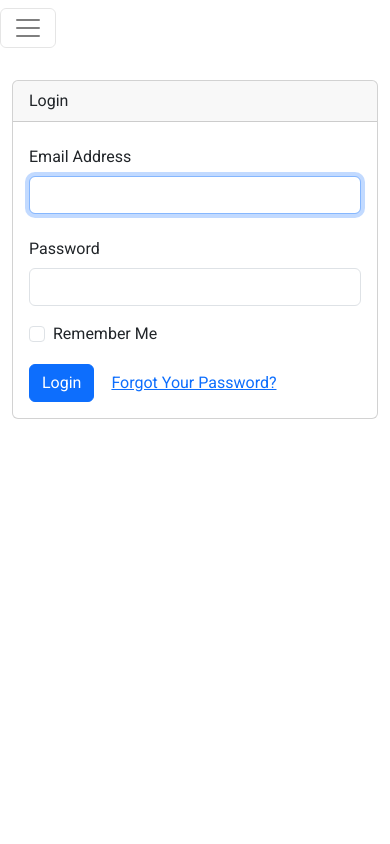
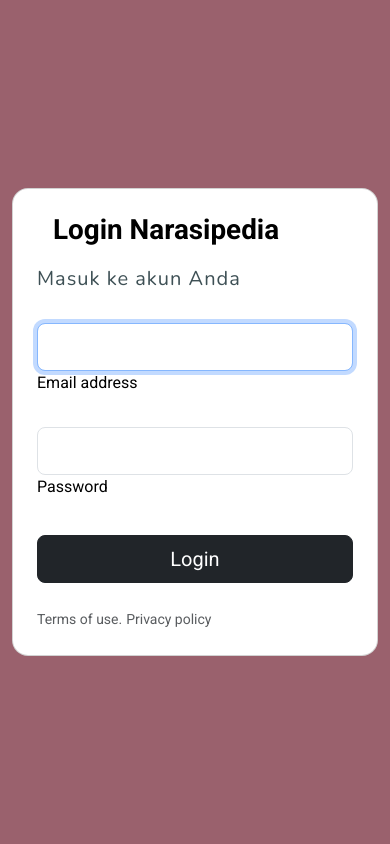
Before and after one commit to syukronkebumen/narasipedia, a Laravel app: page /login in a window 390 px wide. Run offline with Laravel 10, Linux system fonts and the light colour scheme; some libraries are stand-ins or nearby versions.

Commit message:
fiks login admin form

```diff
--- a/resources/views/auth/login.blade.php
+++ b/resources/views/auth/login.blade.php
@@ -1,35 +1,42 @@
 @extends('layouts.appadmin')
 
 @section('content')
-<div class="container">
-    <div class="row justify-content-center">
-        <div class="col-md-8">
-            <div class="card">
-                <div class="card-header">{{ __('Login') }}</div>
+<section class="vh-100" style="background-color: #9A616D;">
+    <div class="container py-5 h-100">
+      <div class="row d-flex justify-content-center align-items-center h-100">
+        <div class="col col-xl-10">
+          <div class="card" style="border-radius: 1rem;">
+            <div class="row g-0">
+              <div class="col-md-6 col-lg-5 d-none d-md-block">
+                <img src="https://mdbcdn.b-cdn.net/img/Photos/new-templates/bootstrap-login-form/img1.webp"
+                  alt="login form" class="img-fluid" style="border-radius: 1rem 0 0 1rem;" />
+              </div>
+              <div class="col-md-6 col-lg-7 d-flex align-items-center">
+                <div class="card-body p-4 p-lg-5 text-black">
 
-                <div class="card-body">
                   <form method="POST" action="{{ route('login') }}">
                     @csrf
 
-                        <div class="row mb-3">
-                            <label for="email" class="col-md-4 col-form-label text-md-end">{{ __('Email Address') }}</label>
+                    <div class="d-flex align-items-center mb-3 pb-1">
+                      <i class="fas fa-cubes fa-2x me-3" style="color: #ff6219;"></i>
+                      <span class="h1 fw-bold mb-0">Login Narasipedia</span>
+                    </div>
 
-                            <div class="col-md-6">
-                                <input id="email" type="email" class="form-control @error('email') is-invalid @enderror" name="email" value="{{ old('email') }}" required autocomplete="email" autofocus>
+                    <h5 class="fw-normal mb-3 pb-3" style="letter-spacing: 1px;">Masuk ke akun Anda</h5>
 
+                    <div data-mdb-input-init class="form-outline mb-4">
+                      <input type="email" id="form2Example17" class="form-control @error('email') is-invalid @enderror form-control-lg" name="email" value="{{ old('email') }}" required autocomplete="email" autofocus />
+                      <label class="form-label" for="form2Example17">Email address</label>
                       @error('email')
                           <span class="invalid-feedback" role="alert">
                               <strong>{{ $message }}</strong>
                           </span>
                       @enderror
                     </div>
-                        </div>
 
-                        <div class="row mb-3">
-                            <label for="password" class="col-md-4 col-form-label text-md-end">{{ __('Password') }}</label>
-
-                            <div class="col-md-6">
-                                <input id="password" type="password" class="form-control @error('password') is-invalid @enderror" name="password" required autocomplete="current-password">
+                    <div data-mdb-input-init class="form-outline mb-4">
+                      <input type="password" id="form2Example27" class="form-control @error('password') is-invalid @enderror form-control-lg" name="password" required autocomplete="current-password" />
+                      <label class="form-label" for="form2Example27">Password</label>
 
                       @error('password')
                           <span class="invalid-feedback" role="alert">
@@ -37,37 +44,24 @@
                           </span>
                       @enderror
                     </div>
+
+                    <div class="pt-1 mb-4">
+                      <button data-mdb-button-init data-mdb-ripple-init class="btn btn-dark btn-lg btn-block" type="submit">{{ __('Login') }}</button>
                     </div>
 
-                        <div class="row mb-3">
-                            <div class="col-md-6 offset-md-4">
-                                <div class="form-check">
-                                    <input class="form-check-input" type="checkbox" name="remember" id="remember" {{ old('remember') ? 'checked' : '' }}>
+                    <a class="small text-muted d-none" href="#!">Forgot password?</a>
+                    <p class="mb-5 pb-lg-2 d-n d-none" style="color: #393f81;">Don't have an account? <a href="#!"
+                        style="color: #393f81;">Register here</a></p>
+                    <a href="#!" class="small text-muted">Terms of use.</a>
+                    <a href="#!" class="small text-muted">Privacy policy</a>
+                  </form>
 
-                                    <label class="form-check-label" for="remember">
-                                        {{ __('Remember Me') }}
-                                    </label>
-                                </div>
-                            </div>
-                        </div>
-
-                        <div class="row mb-0">
-                            <div class="col-md-8 offset-md-4">
-                                <button type="submit" class="btn btn-primary">
-                                    {{ __('Login') }}
-                                </button>
-
-                                @if (Route::has('password.request'))
-                                    <a class="btn btn-link" href="{{ route('password.request') }}">
-                                        {{ __('Forgot Your Password?') }}
-                                    </a>
-                                @endif
-                            </div>
-                        </div>
-                    </form>
                 </div>
               </div>
             </div>
           </div>
         </div>
+      </div>
+    </div>
+  </section>
 @endsection
--- a/resources/views/layouts/appadmin.blade.php
+++ b/resources/views/layouts/appadmin.blade.php
@@ -8,10 +8,12 @@
     <meta name="csrf-token" content="{{ csrf_token() }}">
 
     <title>{{ config('app.name', 'Laravel') }}</title>
-    <meta content="" name="description">
-    <meta content="" name="keywords">
+    <meta name="description" content="Narasipedia - Sumber informasi terlengkap yang menyajikan artikel, panduan, dan pengetahuan terkini di berbagai bidang. Jelajahi konten yang informatif dan bermanfaat untuk menambah wawasan Anda.">
+    <meta name="keywords" content="Narasipedia, informasi, panduan, pengetahuan, artikel terbaru, sumber informasi, edukasi, ilmu pengetahuan, artikel informatif, wawasan, edukasi online, pengetahuan umum">
+    <meta name="author" content="narasipedia">
     <link rel="stylesheet" href="https://stackpath.bootstrapcdn.com/bootstrap/4.1.3/css/bootstrap.min.css" integrity="sha384-MCw98/SFnGE8fJT3GXwEOngsV7Zt27NXFoaoApmYm81iuXoPkFOJwJ8ERdknLPMO" crossorigin="anonymous">
     <link  href="https://cdn.datatables.net/1.10.16/css/jquery.dataTables.min.css" rel="stylesheet">
+    <link href="{{ asset('assets-aznews/img/logo/logo_narasipedia_fav.png') }}" rel="icon">
 
     <style type="text/css">
         .custom {
@@ -33,7 +35,6 @@
 
     {{-- ##### --}}
     <!-- Favicons -->
-    <link href="{{ asset('assets/img/favicon.png') }}" rel="icon">
     <link href="{{ asset('img/apple-touch-icon.png') }}" rel="apple-touch-icon">
 
     <!-- Fonts -->
@@ -57,65 +58,7 @@
 </head>
 <body class="index-page">
     <div id="app">
-        <nav class="navbar navbar-expand-md navbar-light navbar-laravel">
-            <div class="container">
-
-                <button class="navbar-toggler" type="button" data-toggle="collapse" data-target="#navbarSupportedContent" aria-controls="navbarSupportedContent" aria-expanded="false" aria-label="{{ __('Toggle navigation') }}">
-                    <span class="navbar-toggler-icon"></span>
-                </button>
-
-                <div class="collapse navbar-collapse" id="navbarSupportedContent">
-                    <!-- Left Side Of Navbar -->
-                    <ul class="navbar-nav mr-auto">
-
-                    </ul>
-
-                    <!-- Right Side Of Navbar -->
-                    <ul class="navbar-nav ml-auto">
-                        <!-- Authentication Links -->
-                        @guest
-                            <li class="nav-item">
-                                <a class="nav-link" href="{{ route('login') }}">{{ __('Login') }}</a>
-                            </li>
-                        @else
-                        @if(Auth::user()->roles == '["ADMIN"]')
-                            {{-- <li class="nav-item">
-                                <a href="{{route('users.index')}}" class="nav-link">Managemen Pengguna</a>
-                            </li> --}}
-                            <li class="nav-item">
-                                <a href="{{route('artikel.index')}}" class="nav-link">Artikel</a>
-                            </li>
-                        @elseif(Auth::user()->roles == '["VOTER"]')
-                            <li class="nav-item">
-                                <a href="{{route('candidates.pilihan')}}" class="nav-link">Pilihan</a>
-                            </li>
-                        @endif
-                            <li class="nav-item dropdown">
-                                <a id="navbarDropdown" class="nav-link dropdown-toggle" href="#" role="button" data-toggle="dropdown" aria-haspopup="true" aria-expanded="false" v-pre>
-                                    @if(auth()->user()->photo)
-                                        <img src="{{ auth()->user()->photo }}" alt="photo" width="32" height="32" style="margin-right: 8px;">
-                                    @endif
-                                    {{ Auth()->user()->name }} <span class="caret"></span>
-                                </a>
-                                <div class="dropdown-menu dropdown-menu-right" aria-labelledby="navbarDropdown">
-                                    <a class="dropdown-item" href="{{ route('logout') }}"
-                                       onclick="event.preventDefault();
-                                                     document.getElementById('logout-form').submit();">
-                                        {{ __('Logout') }}
-                                    </a>
-
-                                    <form id="logout-form" action="{{ route('logout') }}" method="POST" style="display: none;">
-                                        @csrf
-                                    </form>
-                                </div>
-                            </li>
-                        @endguest
-                    </ul>
-                </div>
-            </div>
-        </nav>
-
-        <main class="py-4">
+        <main>
             @yield('content')
         </main>
     </div>
```
Lines whose indentation alone changed are shown as unchanged.
